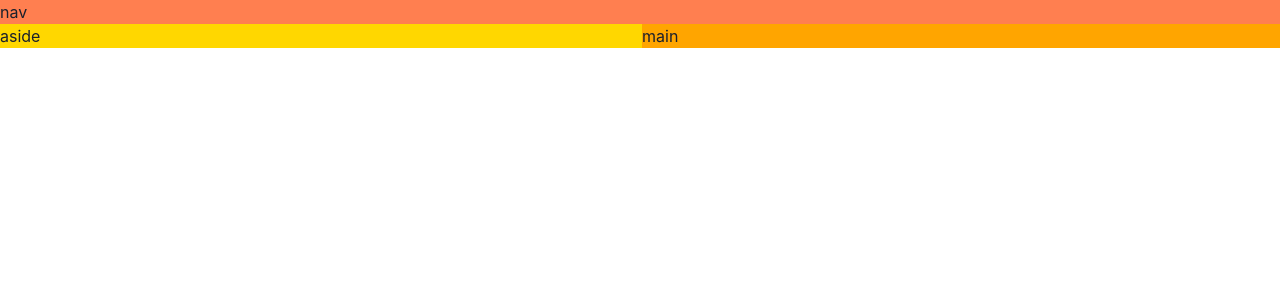
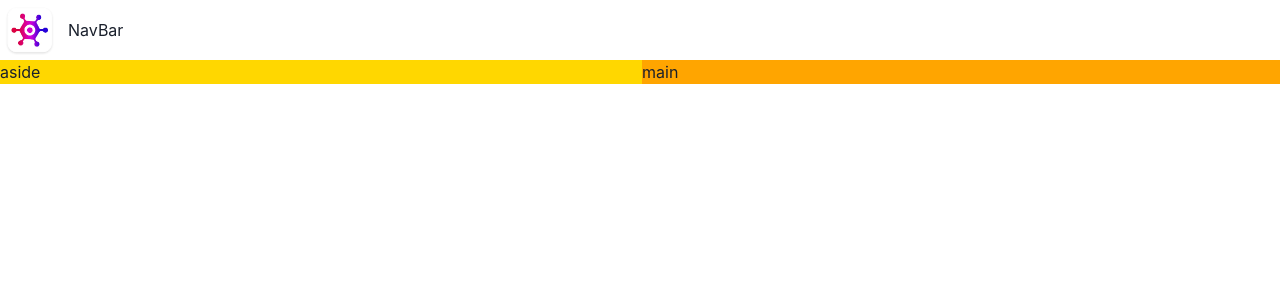
Before and after one commit to Amir-9251/Game-Hub, a React (Vite) app: page / in a window 1280 px wide. Shown: the top 300 px of the page. Built offline with nearby package versions, Linux system fonts and the light colour scheme.

Commit message:
Build a Navbar

```diff
--- a/src/App.tsx
+++ b/src/App.tsx
@@ -1,14 +1,30 @@
-import { useState } from 'react'
-import reactLogo from './assets/react.svg'
+
 import './App.css'
-import { Button } from '@chakra-ui/react'
+import { Grid, GridItem, Show } from '@chakra-ui/react'
 import Navbar from './components/Navbar'
 
 function App() {
-  const [count, setCount] = useState(0)
+
 
   return (
-   <Navbar/>
+    <Grid
+    templateAreas={{
+      base: `"nav" "main"`,
+      lg: `"nav nav" "aside main"`,
+    }}
+  >
+    <GridItem area={"nav"} width={"100vw"}>
+      <Navbar/>
+    </GridItem>
+    <Show above="lg">
+      <GridItem area={"aside"} bg={"gold"}>
+        aside
+      </GridItem>
+    </Show>
+    <GridItem area={"main"} bg={"orange"}>
+      main
+    </GridItem>
+  </Grid>
   )
 }
 
--- a/src/components/Navbar.tsx
+++ b/src/components/Navbar.tsx
@@ -1,26 +1,11 @@
-import { Grid, GridItem, Show } from "@chakra-ui/react";
-import React from "react";
-
+import { HStack, Image, Text } from "@chakra-ui/react";
+import logo from "../assets/logo.webp";
 const Navbar = () => {
   return (
-    <Grid
-      templateAreas={{
-        base: `"nav" "main"`,
-        lg: `"nav nav" "aside main"`,
-      }}
-    >
-      <GridItem area={"nav"} bg={"coral"} width={"100vw"}>
-        nav
-      </GridItem>
-      <Show above="lg">
-        <GridItem area={"aside"} bg={"gold"}>
-          aside
-        </GridItem>
-      </Show>
-      <GridItem area={"main"} bg={"orange"}>
-        main
-      </GridItem>
-    </Grid>
+    <HStack>
+          <Image src={logo} boxSize={'60px'} />
+          <Text>NavBar</Text>
+    </HStack>
   );
 };
 
```
Also changed, not shown: src/assets/logo.webp (added).
